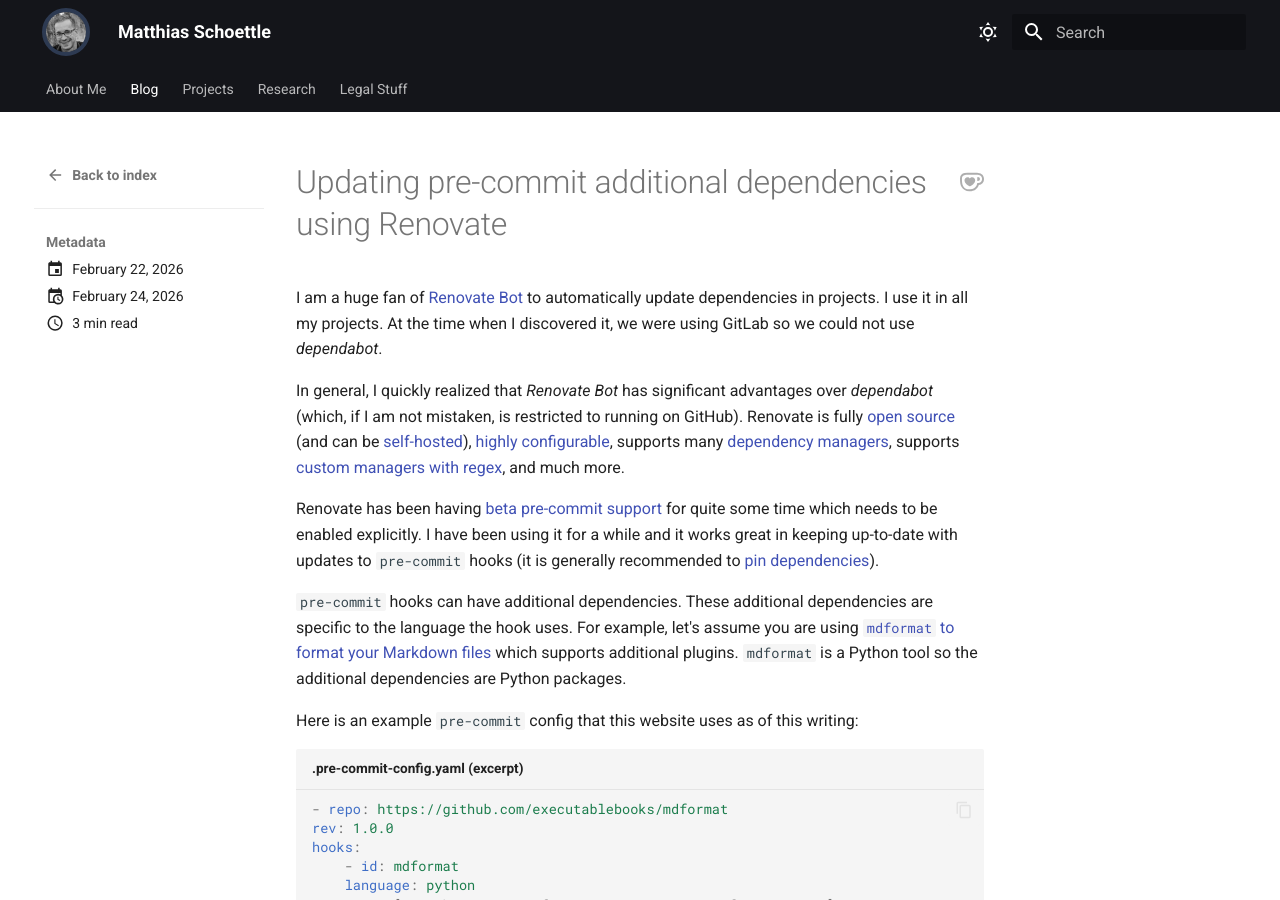
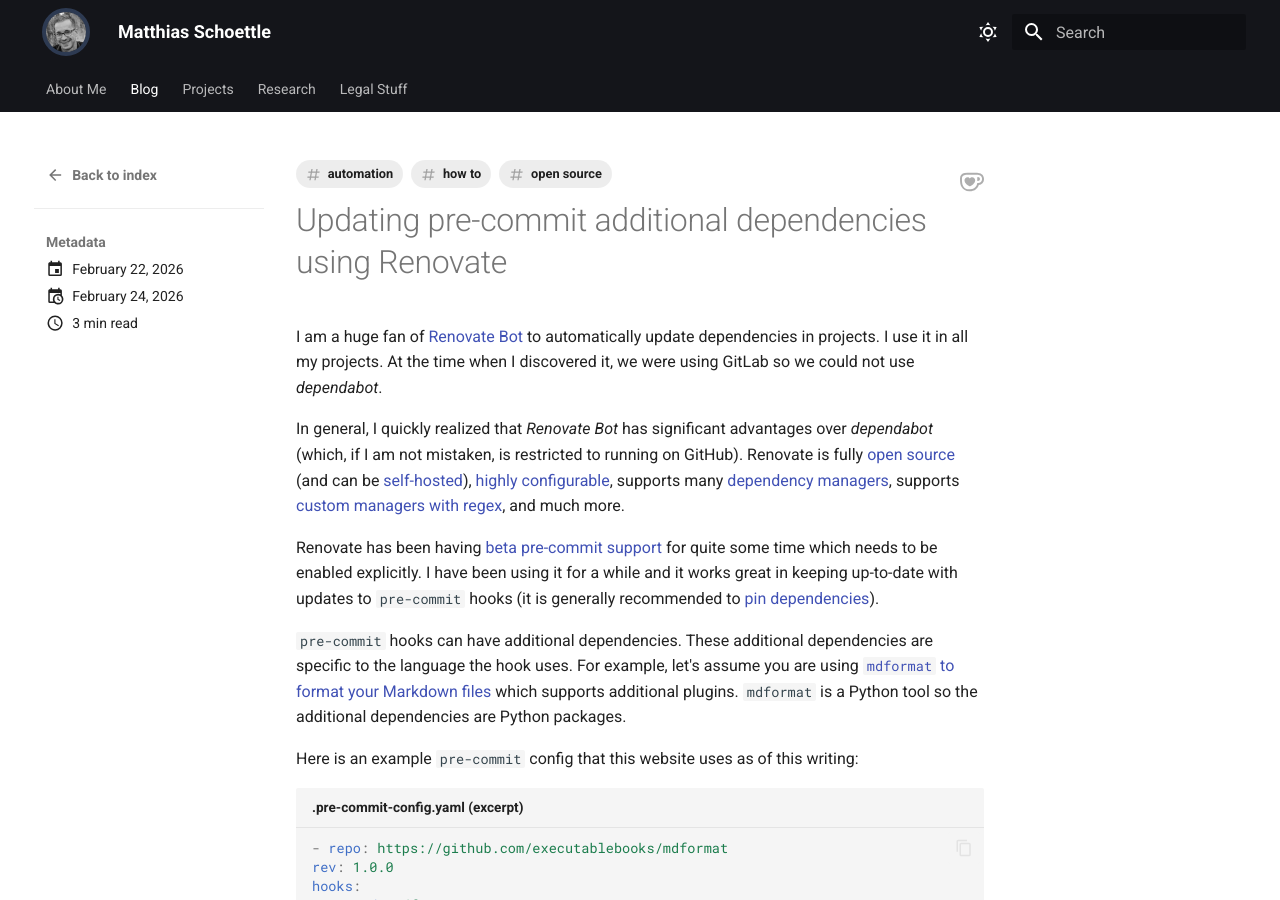
Before and after one commit to mschoettle/website, an MkDocs documentation site: the page built from docs/blog/posts/2026/renovating-pre-commit-additional-dependencies.md, in a window 1280 px wide and 900 px high. Built offline with MkDocs 1.6.1 and Material for MkDocs 9.7.7, drawn with Linux system fonts in a browser that asks for light colours; plug-ins that fetch from the network failed and are left out.

Commit message:
add tags

```diff
--- a/docs/blog/posts/2026/renovating-pre-commit-additional-dependencies.md
+++ b/docs/blog/posts/2026/renovating-pre-commit-additional-dependencies.md
@@ -2,6 +2,10 @@
 date:
   created: 2026-02-22
   updated: 2026-02-24
+tags:
+  - automation
+  - how to
+  - open source
 ---
 
 # Updating pre-commit additional dependencies using Renovate
```
Also changed, not shown: docs/blog/posts/2025/formatting-markdown.md (+4 -0 lines).
